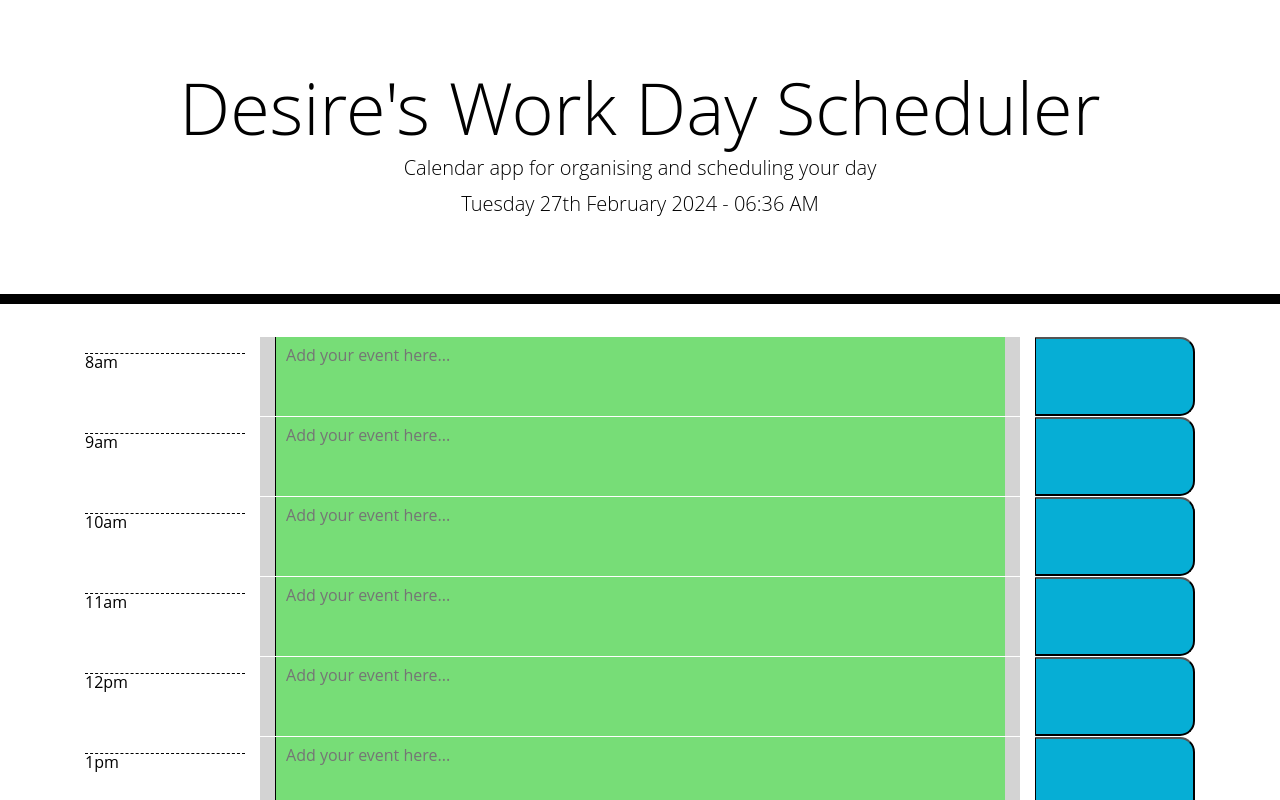
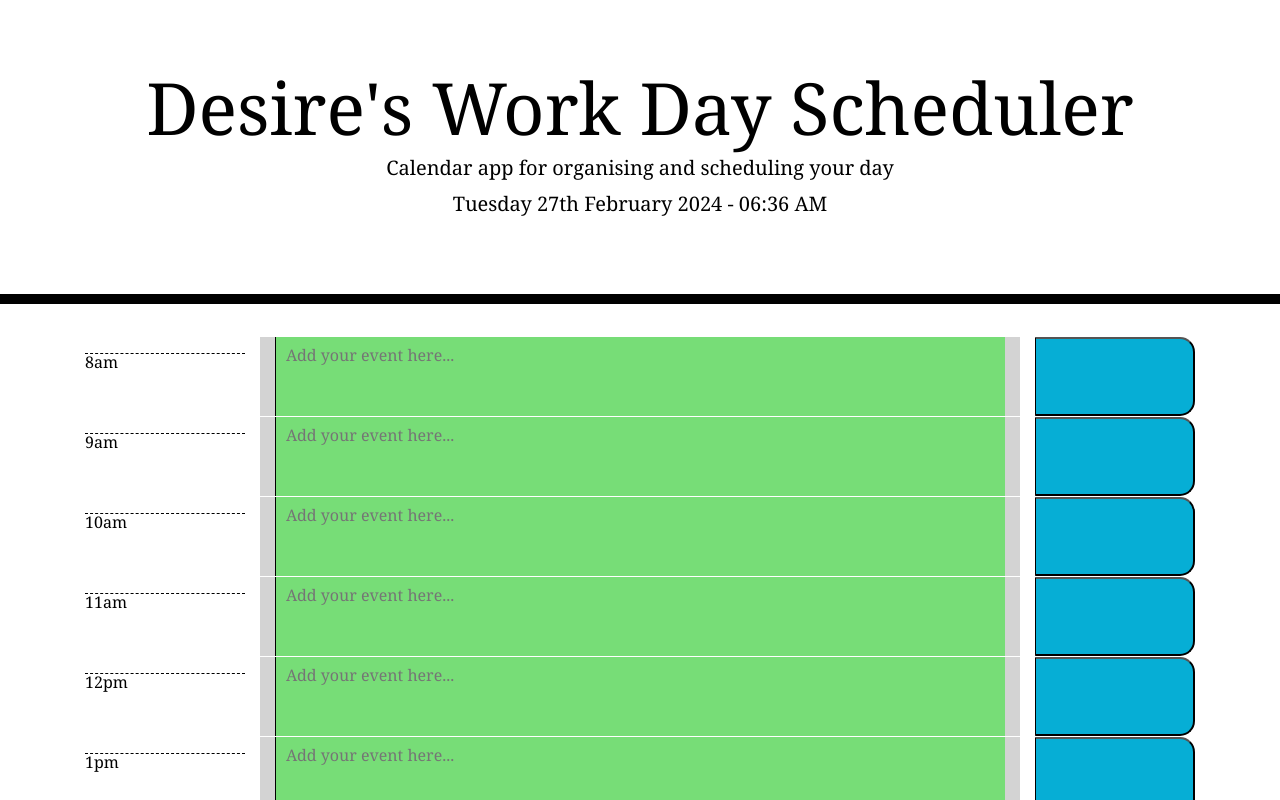
Before and after one commit to DesireAnunobi/Daily-Planner-App, a plain HTML site: page index.html in a window 1280 px wide. Shown: the top 800 px of the page. Drawn offline with nearby package versions, Linux system fonts and the light colour scheme.

Commit message:
update font styling/added screenshot

```diff
--- a/assets/css/styles.css
+++ b/assets/css/styles.css
@@ -1,5 +1,5 @@
 body {
-    font-family: 'Open Sans', sans-serif;
+    font-family: Cambria, Cochin, Georgia, Times, 'Times New Roman', serif;
     font-size: 16px;
     line-height: 1;
   }
```
Also changed, not shown: assets/images/Capture1.PNG (added), 1 other file.
